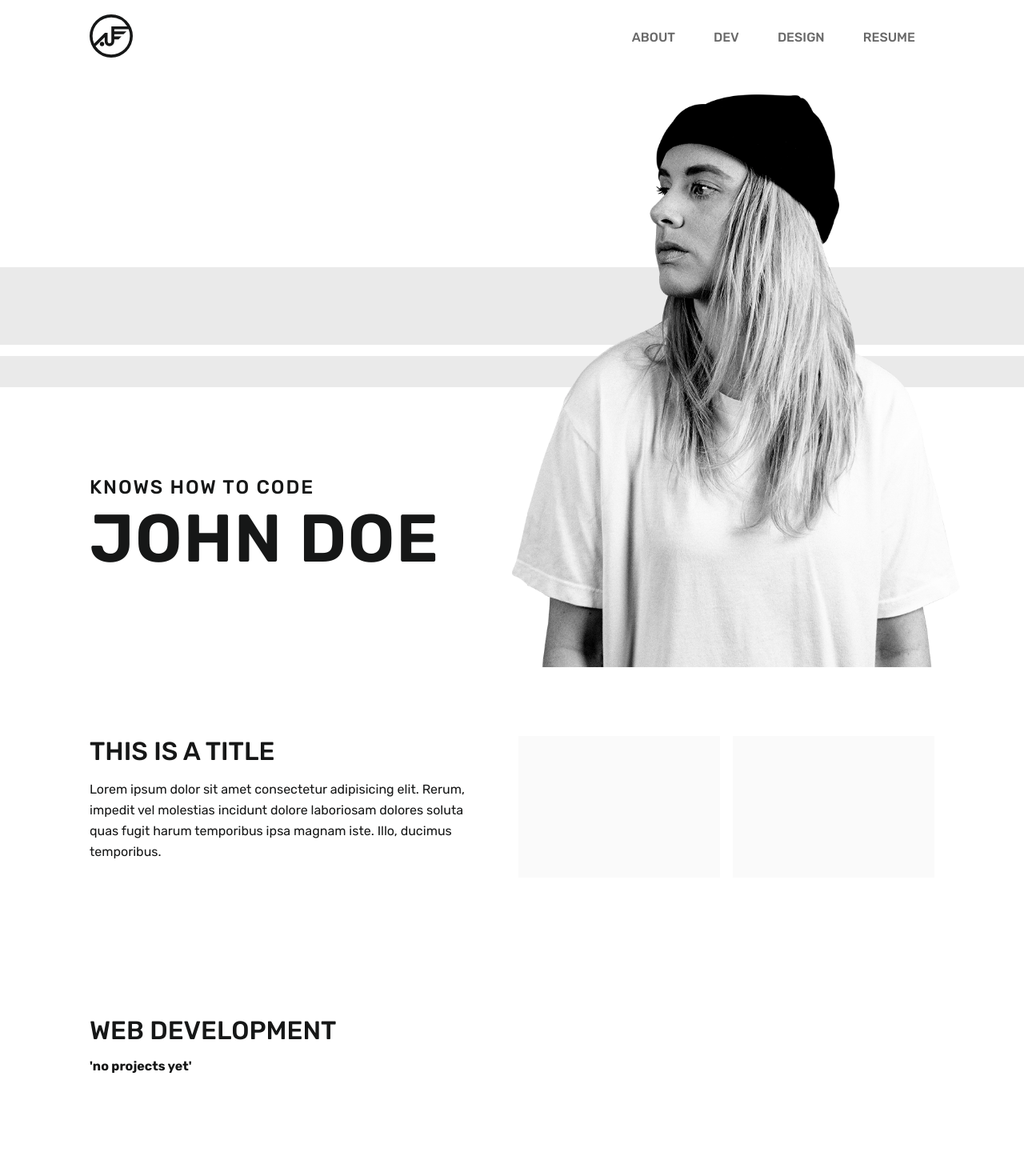
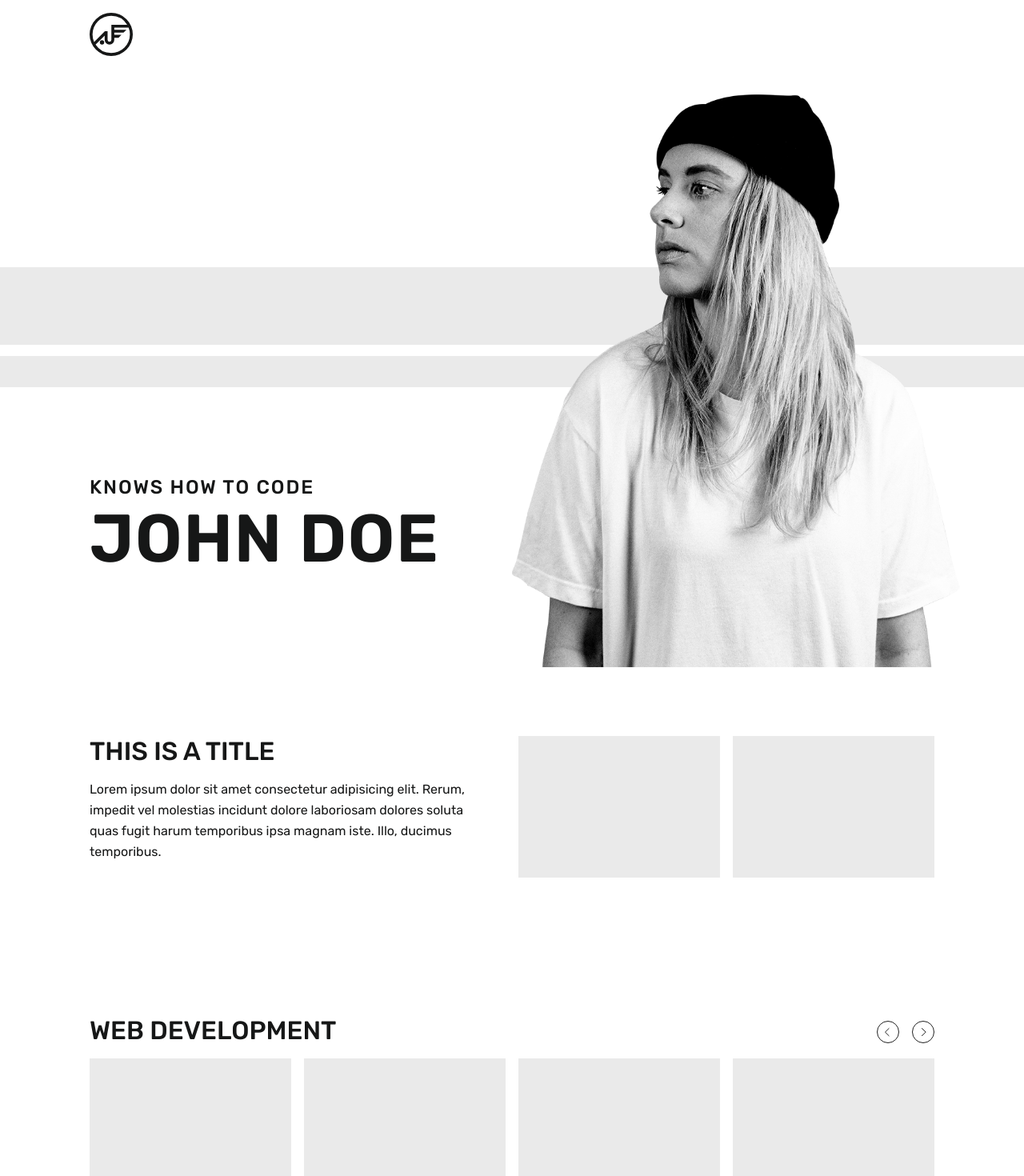
Before and after one commit to ajedral19/personal-portfolio, a Next.js app: page / in a window 1280 px wide. Shown: the top 1470 px of the page at 80% size. Built offline with nearby package versions, Linux system fonts and the light colour scheme.

Commit message:
partially fixed navigation, appended back to top button

```diff
--- a/components/NavBar/NavBar.js
+++ b/components/NavBar/NavBar.js
@@ -3,52 +3,82 @@ import Link from 'next/link'
 import Image from 'next/image'
 import cn from 'classnames'
 import style from './NavBar.module.sass'
-import { collapse } from '../../utils/utils'
+
+const defaultState = {
+  scrollUpBtn: null,
+  activeToggler: false,
+  toggle: false,
+  expandContainer: false,
+}
 
 const NavBar = ({ container = false }) => {
-  const [state, setState] = useState({ returnTop: null, contactDetails: null })
+  const [state, setState] = useState(defaultState)
 
   useEffect(() => {
-    window.addEventListener('resize', resize)
-    window.addEventListener('load', resize)
+    window.addEventListener('scroll', handleScroll)
+    window.addEventListener('resize', handleResize)
+    window.addEventListener('load', handleLoad)
 
     return () => {
-      window.removeEventListener('resize', resize)
-      window.removeEventListener('load', resize)
+      window.removeEventListener('scroll', handleScroll)
+      window.removeEventListener('resize', handleResize)
+      window.removeEventListener('load', handleLoad)
     }
   }, [])
 
-  const scrollUp = () => {
+  const handleScroll = () => {
+    // scroll_y()
+  }
+  const handleResize = () => {
+    // scroll_y()
+    breakpoint()
+  }
+  const handleLoad = () => {
+    // scroll_y()
+    breakpoint()
+  }
+
+  const breakpoint = () => {
+    if (window.innerWidth < 760) {
+      setState({ ...state, activeToggler: true })
+    } else {
+      setState({ ...defaultState, toggle: true })
+    }
+  }
+
+  const scroll_y = () => {
+    if (window.scrollY > 100) setState({ ...state, expandContainer: true })
+    else setState({ ...state, expandContainer: false })
+  }
+
+  const scrollTo = (id) => {
+    if (typeof id !== 'string') return
+
     window.scrollTo({
-      top: 0,
+      top: document.getElementById(id).offsetTop,
       left: 0,
       behavior: 'smooth',
     })
   }
 
-  const resize = () => {
-    if (window.innerWidth <= 768) {
-      setState({
-        returnTop: (
-          <button
-            className={cn('btn', 'square', style.scroll_to_top)}
-            onClick={scrollUp}
-          >
-            ^
-          </button>
-        ),
-      })
-    }
-    // setHidden(window.scrollY)
+  const toggleMenu = () => {
+    setState({ ...state, toggle: !state.toggle })
   }
 
   return (
     <Fragment>
       <nav className={cn(style.nav_bar)}>
-        <div className={cn({ container }, style.nav_container)}>
-          <div className="row center-items split-lg">
+        <div
+          className={cn({ container: container }, style.nav_container, {
+            [style.expand_container]: state.expandContainer,
+          })}
+        >
+          <div className="row center-items split-md split-lg">
             <div className="col-sm-4 col-md-2 col-lg-2">
-              <div className={style.logo_wrap}>
+              <div
+                className={style.logo_wrap}
+                onClick={() => state.activeToggler && toggleMenu()}
+              >
                 <svg
                   xmlns="http://www.w3.org/2000/svg"
                   width="74"
@@ -66,28 +96,24 @@ const NavBar = ({ container = false }) => {
                 </svg>
               </div>
             </div>
-            <div className="col-sm-4 col-md-6 col-lg-6">
+            <div className="col-sm-4 col-md-4 col-lg-6">
               <div className={style.nav_menu_container}>
-                <ul className={cn(style.nav_menu, style.collapse)}>
+                <ul
+                  className={cn(style.nav_menu, {
+                    [`${style.hide}`]: !state.toggle,
+                  })}
+                >
                   <li className={style.menu_item}>
-                    <Link href="/#about">
-                      <a>About</a>
-                    </Link>
+                    <a onClick={() => scrollTo('about')}>About</a>
                   </li>
                   <li className={style.menu_item}>
-                    <Link href="/#dev">
-                      <a>Dev</a>
-                    </Link>
+                    <a onClick={() => scrollTo('dev')}>Dev</a>
                   </li>
                   <li className={style.menu_item}>
-                    <Link href="/#design">
-                      <a>Design</a>
-                    </Link>
+                    <a onClick={() => scrollTo('design')}>Design</a>
                   </li>
                   <li className={style.menu_item}>
-                    <Link href="/#resume">
-                      <a>Resume</a>
-                    </Link>
+                    <a onClick={() => scrollTo('resume')}>Resume</a>
                   </li>
                 </ul>
               </div>
@@ -101,7 +127,6 @@ const NavBar = ({ container = false }) => {
           </div>
         </div>
         {/* <button className={cn('btn', 'square', style.scroll_to_top)}>^</button> */}
-        {state.returnTop}
       </nav>
     </Fragment>
   )
--- a/components/NavBar/NavBar.module.sass
+++ b/components/NavBar/NavBar.module.sass
@@ -1,19 +1,31 @@
 @use '../../styles/variables' as var
 
 .nav_bar
-    position: absolute
+    position: fixed
+    background: var.$background
     z-index: 99
     min-height: 60px
     width: 100%
     top: 0
     left: 0
     .nav_container
-        padding: 2em 0 1em
+        padding-top: 2em
+        padding-bottom: .5em
+        transition: max-width .2s ease-in-out
         .logo_wrap
+            position: relative
+            width: min-content
+            height: fit-content
+            margin: auto
+            line-height: 0
             .logo
                 max-width: 44px
+                height: inherit
                 .path
                     fill: var.$default
+                    // fill: linear-gradient(56deg, rgba(0,255,91,1) 0%, rgba(0,20,255,1) 100%)
+        &.expand_container
+            max-width: 1850px
         .nav_menu_container
             .nav_menu
                 position: absolute
@@ -37,11 +49,15 @@
                         font-weight: 500
                         text-transform: uppercase
                         color: var.$muted
+                        cursor: pointer
                         &:hover
                             color: var.$default
                 &.collapse
                     height: 0
                     padding: 0
+                &.hide
+                    display: none
+
     .scroll_to_top
         position: fixed
         z-index: 100
@@ -61,12 +77,12 @@
 
 @media screen and ( min-width: 768px )
     .nav_bar
-        position: fixed
-        background: var.$background
         .nav_container
-            padding: .5em 0
+            padding-top: 1em
+            padding-bottom: 1em
             text-align: left
             .logo_wrap
+                margin: unset
                 .logo
                     max-width: 54px
             .nav_menu_container
@@ -80,9 +96,10 @@
                     transform: unset
                     padding: unset
                     justify-content: flex-end
-                    justify-content: center
+                    gap: 2.5em
+                    // justify-content: center
                     .menu_item
-                        padding: .5em 1.5em 1em
+                        padding: .5em 0 1em
                     &.collapse
                         height: unset
         .scroll_to_top
@@ -94,5 +111,3 @@
             .nav_menu_container
                 .nav_menu
                     justify-content: flex-end
-                    .menu_item
-                        padding: .5em 1.5em
--- /dev/null
+++ b/components/ScrollToTop.js
@@ -0,0 +1,31 @@
+import { Fragment, useState, useEffect } from 'react'
+
+export default function ScrollToTop() {
+  const [button, setButton] = useState({ append: false, hide: false })
+
+  useEffect(() => {
+    window.addEventListener('scroll', a)
+    return () => {
+      window.removeEventListener('scroll', a)
+    }
+  }, [])
+
+  const a = () => {
+    if (window.scrollY > 100) {
+      setButton({ ...button, append: true })
+    } else setButton({ ...button, append: false })
+  }
+
+  const handleOnClick = () =>
+    window.scrollTo({ top: 0, left: 0, behavior: 'smooth' })
+
+  return (
+    <Fragment>
+      {button.append && (
+        <button onClick={handleOnClick} className="scroll-to-btn">
+          back to top
+        </button>
+      )}
+    </Fragment>
+  )
+}
--- a/data/data.json
+++ b/data/data.json
@@ -6,7 +6,137 @@
         "title": "title here",
         "subject": "subject",
         "description": "lorem ipsum",
-        "category": "web",
+        "category": "design",
+        "tags": ["tag 1", "tag 2"],
+        "display_image": "url",
+        "images": ["url", "url"]
+      },
+      {
+        "id": "p2",
+        "title": "title here",
+        "subject": "subject",
+        "description": "lorem ipsum",
+        "category": "design",
+        "tags": ["tag 1", "tag 2"],
+        "display_image": "url",
+        "images": ["url", "url"]
+      },
+      {
+        "id": "p3",
+        "title": "title here",
+        "subject": "subject",
+        "description": "lorem ipsum",
+        "category": "design",
+        "tags": ["tag 1", "tag 2"],
+        "display_image": "url",
+        "images": ["url", "url"]
+      },
+      {
+        "id": "p4",
+        "title": "title here",
+        "subject": "subject",
+        "description": "lorem ipsum",
+        "category": "design",
+        "tags": ["tag 1", "tag 2"],
+        "display_image": "url",
+        "images": ["url", "url"]
+      },
+      {
+        "id": "p5",
+        "title": "title here",
+        "subject": "subject",
+        "description": "lorem ipsum",
+        "category": "design",
+        "tags": ["tag 1", "tag 2"],
+        "display_image": "url",
+        "images": ["url", "url"]
+      },
+      {
+        "id": "p6",
+        "title": "title here",
+        "subject": "subject",
+        "description": "lorem ipsum",
+        "category": "design",
+        "tags": ["tag 1", "tag 2"],
+        "display_image": "url",
+        "images": ["url", "url"]
+      },
+      {
+        "id": "p7",
+        "title": "title here",
+        "subject": "subject",
+        "description": "lorem ipsum",
+        "category": "design",
+        "tags": ["tag 1", "tag 2"],
+        "display_image": "url",
+        "images": ["url", "url"]
+      },
+      {
+        "id": "p1",
+        "title": "title here",
+        "subject": "subject",
+        "description": "lorem ipsum",
+        "category": "dev",
+        "tags": ["tag 1", "tag 2"],
+        "display_image": "url",
+        "images": ["url", "url"]
+      },
+      {
+        "id": "p2",
+        "title": "title here",
+        "subject": "subject",
+        "description": "lorem ipsum",
+        "category": "dev",
+        "tags": ["tag 1", "tag 2"],
+        "display_image": "url",
+        "images": ["url", "url"]
+      },
+      {
+        "id": "p3",
+        "title": "title here",
+        "subject": "subject",
+        "description": "lorem ipsum",
+        "category": "dev",
+        "tags": ["tag 1", "tag 2"],
+        "display_image": "url",
+        "images": ["url", "url"]
+      },
+      {
+        "id": "p4",
+        "title": "title here",
+        "subject": "subject",
+        "description": "lorem ipsum",
+        "category": "dev",
+        "tags": ["tag 1", "tag 2"],
+        "display_image": "url",
+        "images": ["url", "url"]
+      },
+      {
+        "id": "p5",
+        "title": "title here",
+        "subject": "subject",
+        "description": "lorem ipsum",
+        "category": "dev",
+        "tags": ["tag 1", "tag 2"],
+        "display_image": "url",
+        "images": ["url", "url"]
+      },
+      {
+        "id": "p6",
+        "title": "title here",
+        "subject": "subject",
+        "description": "lorem ipsum",
+        "category": "dev",
+        "tags": ["tag 1", "tag 2"],
+        "display_image": "url",
+        "images": ["url", "url"]
+      },
+      {
+        "id": "p7",
+        "title": "title here",
+        "subject": "subject",
+        "description": "lorem ipsum",
+        "category": "dev",
         "tags": ["tag 1", "tag 2"],
         "display_image": "url",
         "images": ["url", "url"]
--- a/pages/index.js
+++ b/pages/index.js
@@ -17,6 +17,7 @@ import Carousel from '../components/Carousel/carousel'
 // utils
 import { fetch_parsed_data } from '../lib/data'
 import NavBar from '../components/NavBar/NavBar'
+import ScrollToTop from '../components/ScrollToTop'
 
 export async function getStaticProps() {
   const projectsData = await fetch_parsed_data('json')
@@ -116,14 +117,13 @@ export default function Home({ projects, experiences }) {
           />
           {projects.rows.length ? (
             <div className="row">
-              {projects.rows.map((proj, key) =>
-                proj.category === 'design' ? (
-                  <div key={key} className="col-lg-4 col-md-3 col-sm-2">
-                    <ImageThumbnail />
-                  </div>
-                ) : (
-                  <h1>'no projects yet'</h1>
-                ),
+              {projects.rows.map(
+                (proj, key) =>
+                  proj.category === 'design' && (
+                    <div key={proj.id} className="col-lg-4 col-md-3 col-sm-2">
+                      <ImageThumbnail />
+                    </div>
+                  ),
               )}
             </div>
           ) : (
@@ -264,6 +264,7 @@ export default function Home({ projects, experiences }) {
           </div>
         </div>
       </section>
+      <ScrollToTop />
       <Footer container />
     </Fragment>
   )
--- a/styles/global.sass
+++ b/styles/global.sass
@@ -108,7 +108,6 @@ ul, ol
                 top: 50%
                 left: 50%
                 transform: translate(-50%, -50%)
-
     &.clear
         padding: unset
         min-width: unset
@@ -147,6 +146,13 @@ ul, ol
     //         padding-right: 0
     //         background: red
     @include setColumns('sm', 4)
+
+.scroll-to-btn
+    position: fixed
+    bottom: 1.5em
+    left: 50%
+    transform: translateX(-50%)
+    z-index: 99
 
 .profile
     position: relative
@@ -215,4 +221,10 @@ ul, ol
             justify-content: unset
         &.split-lg
             justify-content: space-between
+
+    .scroll-to-btn
+        bottom: 4.5em
+        left: unset
+        right: 1.5em
+        transform: unset
 //     @include setRow('lg', 12)
--- a/styles/layout.sass
+++ b/styles/layout.sass
@@ -76,7 +76,7 @@
     display: block
     width: 100%
     padding-top: 70%
-    background: var.$shadedLow
+    background: var.$shadedMid
     .meta-data
         position: absolute
         width: calc(100% - 2em)
--- a/utils/utils.js
+++ b/utils/utils.js
@@ -42,6 +42,7 @@ export const collapse = (e, className = null, accordion = true) => {
     }
   }
 }
+
 // export const collapse = (
 //   accordion = undefined,
 //   classCollapse = '',
```
